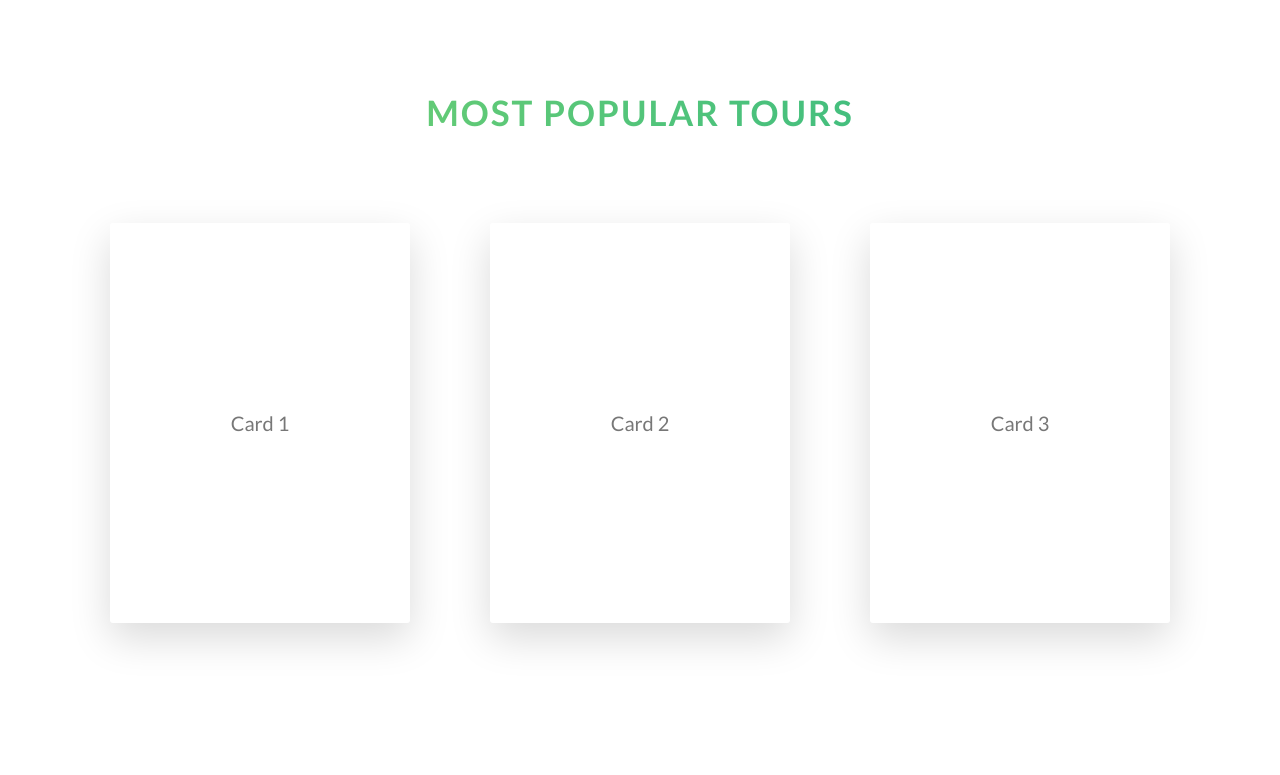
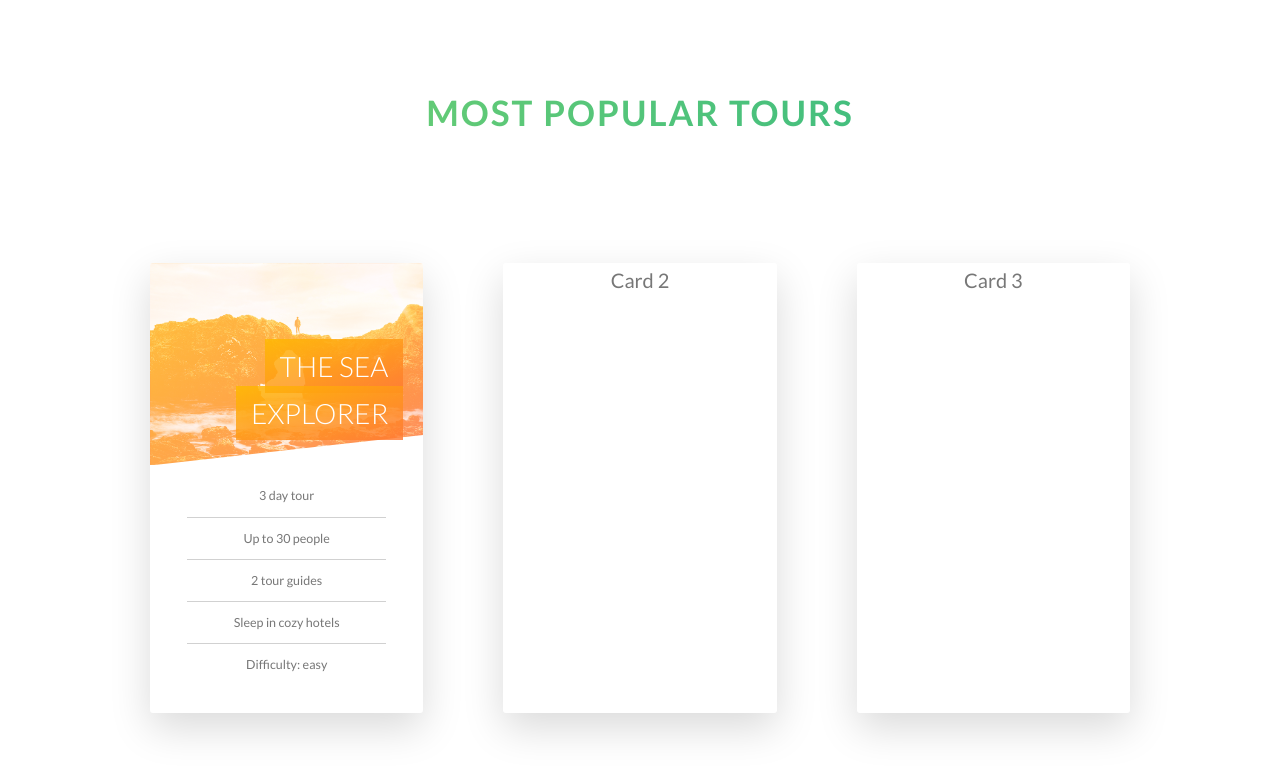
Before and after one commit to PaulGreetham/natours, a React (Create React App) app: page / in a window 1280 px wide. Shown: the part 2195-2970 px from the top of the page. Built offline with nearby package versions, Linux system fonts and the light colour scheme; a web font is replaced by a local one.

Commit message:
1st tour card complete

```diff
--- a/src/assets/styles/_variables.scss
+++ b/src/assets/styles/_variables.scss
@@ -10,6 +10,7 @@ $color-tertiary-light: #2998ff;
 $color-tertiary-dark: #5643fa;
 
 $color-grey-dark: #777;
+$color-grey-light: #d1d1d1;
 $color-white: #fff;
 $color-black: #000;
 
--- a/src/components/tours/Tours.scss
+++ b/src/components/tours/Tours.scss
@@ -26,7 +26,7 @@
   .tour-cards {
     display: flex;
     justify-content: space-around;
-    padding: 8rem;
+    padding: 12rem;
     gap: 8rem;
 
     .card {
@@ -36,7 +36,7 @@
       .card-inner {
         position: relative;
         width: 100%;
-        height: 40rem;
+        height: 45rem;
         transition: all 0.8s ease;
         transform-style: preserve-3d;
 
@@ -48,10 +48,12 @@
           backface-visibility: hidden;
           -webkit-backface-visibility: hidden;
           display: flex;
-          justify-content: center;
+          flex-direction: column;
+          justify-content: space-between;
           align-items: center;
           font-size: 2rem;
           border-radius: 3px;
+          overflow: hidden;
           box-shadow: 0 1.5rem 4rem rgba($color-black, 0.15);
           color: $color-grey-dark;
         }
@@ -62,16 +64,153 @@
       }
 
       &:hover .card-inner {
-        transform: rotateY(180deg);
+        transform: rotateY(-180deg);
       }
     }
 
     #card-1 {
       .card-inner .card-front {
-        background-color: $color-white;
+        .card-picture {
+          width: 100%;
+          height: 45%;
+          background-size: cover;
+          background-position: center;
+          background-blend-mode: screen;
+          background-image: linear-gradient(to right bottom, $color-secondary-light, $color-secondary-dark), url('../../assets/images/nat-5.jpg');
+          -webkit-clip-path: polygon(0 0, 100% 0, 100% 85%, 0 100%);
+          clip-path: polygon(0 0, 100% 0, 100% 85%, 0 100%);
+        }
       }
       .card-inner .card-back {
-        background-image: linear-gradient(to right bottom, $color-secondary-light, $color-secondary-dark);
+        background-image: linear-gradient(to right bottom,
+        $color-secondary-light,
+        $color-secondary-dark);
+      }
+
+      h4 {
+        font-size: 2.8rem;
+        font-weight: 300;
+        text-transform: uppercase;
+        color: $color-white;
+        position: absolute;
+        top: 8rem;
+        right: 2rem;
+        text-align: right;
+        width: 70%;
+
+        span {
+          padding: 1rem 1.5rem;
+          box-decoration-break: clone;
+          -webkit-box-decoration-break: clone;
+          background-image: linear-gradient(to right bottom,
+          rgba($color-secondary-light, 0.85),
+          rgba($color-secondary-dark, 0.8));
+        }
+      }
+
+      .card-details {
+        height: 55%;
+        width: 80%;
+        padding: 1rem;
+
+        ul {
+          margin: 0 auto;
+          list-style: none;
+          width: 100%;
+
+          li {
+            text-align: center;
+            font-size: 1.25rem;
+            padding: 1rem;
+
+            &:not(:last-child) {
+              border-bottom: 1px solid $color-grey-light;
+            }
+          }
+        }
+      }
+
+      .card-back {
+        position: absolute;
+        top: 50%;
+        left: 50%;
+        transform: translate(-50%, -50%) rotateY(180deg);
+
+        .card-back-container {
+          display: flex;
+          flex-direction: column;
+          align-items: center;
+          width: 100%;
+          padding-top: 40%;
+          color: $color-white;
+
+          .card-back-text {
+            font-size: 2.5rem;
+            font-weight: 00;
+            text-align: center;
+            padding-top: 5rem;
+            padding: 1rem;
+          }
+
+          .card-back-price {
+            font-size: 5rem;
+            font-weight: 300;
+          }
+        }
+
+        .card-back-button {
+          text-transform: uppercase;
+          text-decoration: none;
+          padding: 1.5rem 4rem;
+          display: inline-block;
+          margin-bottom: 6rem;
+          border-radius: 10rem;
+          transition: all 0.2s;
+          position: relative;
+          font-size: $default-font-size;
+          background-color: $color-white;
+          color: $color-grey-dark;
+
+          &:link,
+          &:visited {
+            text-transform: uppercase;
+            text-decoration: none;
+          }
+
+          &:hover {
+            transform: translateY(-3px);
+            box-shadow: 0 1rem 2rem rgba($color-black, 0.2);
+          }
+
+          &:active {
+            transform: translateY(-1px);
+            box-shadow: 0 0.5rem 1rem rgba($color-black, 0.2);
+          }
+
+          &::after {
+            content: "";
+            display: inline-block;
+            height: 100%;
+            width: 100%;
+            border-radius: 10rem;
+            position: absolute;
+            top: 0;
+            left: 0;
+            z-index: -1;
+            transition: all 0.4s;
+            background-color: $color-white;
+          }
+
+          &:hover::after {
+            transform: scaleX(1.4) scaleY(1.6);
+            opacity: 0;
+          }
+
+          &.btn-animated {
+            animation: moveInBottom 0.5s ease-out 0.75s;
+            animation-fill-mode: backwards;
+          }
+        }
       }
     }
 
--- a/src/components/tours/Tours.tsx
+++ b/src/components/tours/Tours.tsx
@@ -9,10 +9,28 @@ const Tours: React.FC = () => {
         <div className="card" id="card-1">
           <div className="card-inner">
             <div className="card-front">
-              Card 1
+              <div className="card-picture">
+                &nbsp;
+              </div>
+              <h4>
+                <span>The Sea Explorer</span>
+              </h4>
+              <div className="card-details">
+                <ul>
+                  <li>3 day tour</li>
+                  <li>Up to 30 people</li>
+                  <li>2 tour guides</li>
+                  <li>Sleep in cozy hotels</li>
+                  <li>Difficulty: easy</li>
+                </ul>
+              </div>
             </div>
             <div className="card-back">
-              Back
+              <div className="card-back-container">
+                <p className="card-back-text">Only</p>
+                <p className="card-back-price">€295</p>
+              </div>
+              <a href="/" className="card-back-button">Book now!</a>
             </div>
           </div>
         </div>
```
